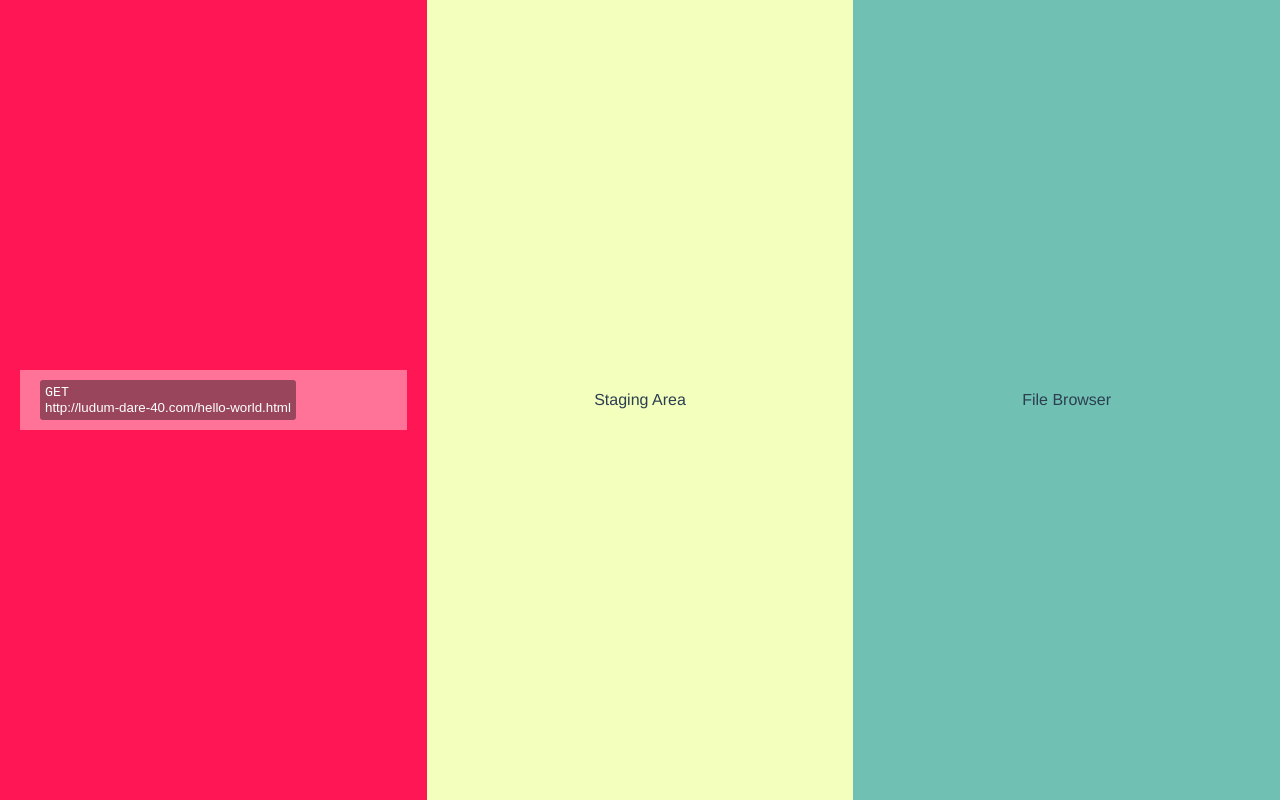
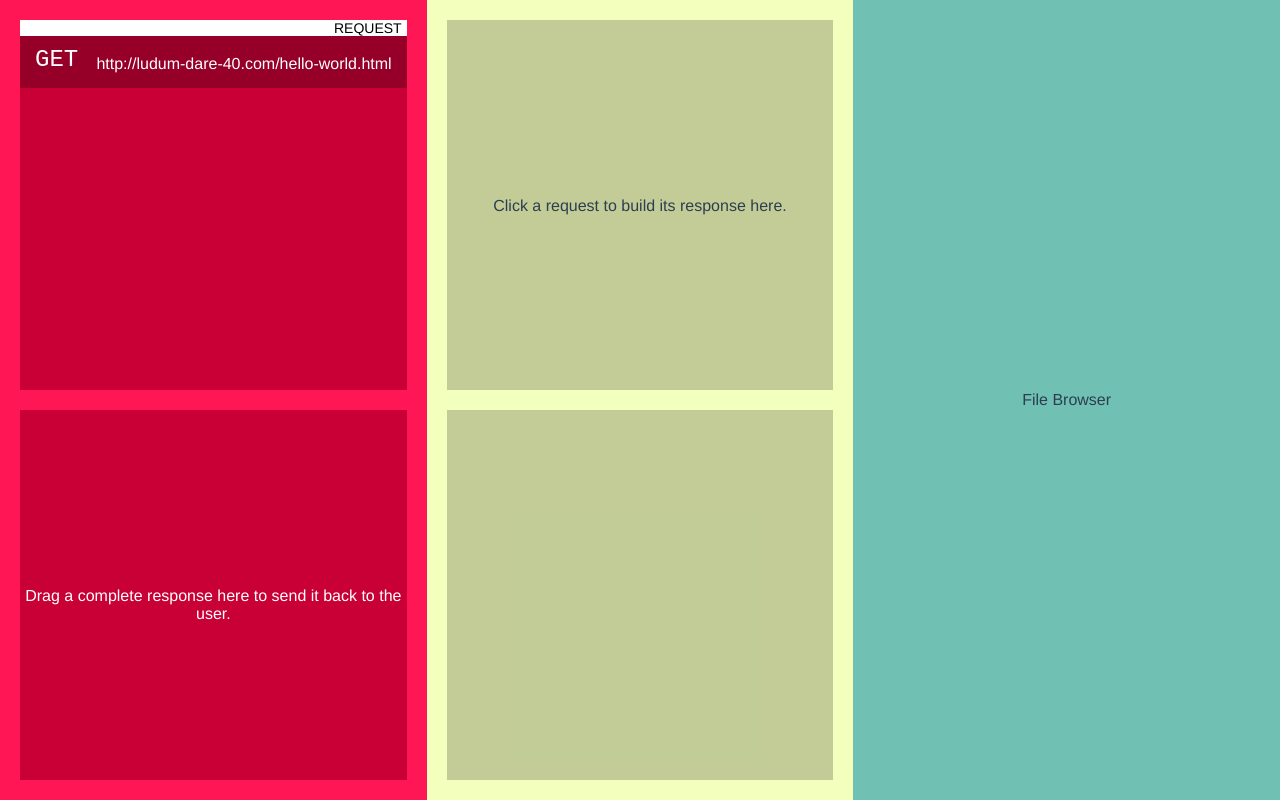
Before and after one commit to SaFrMo/ludum-dare-40, a Vue app: page /#/level-1 in a window 1280 px wide. Built offline with nearby package versions, Linux system fonts and the light colour scheme.

Commit message:
WIP on receiving & staging

```diff
--- a/src/App.vue
+++ b/src/App.vue
@@ -41,6 +41,17 @@
         .code {
             font-family: monospace;
         }
+
+        // Slide
+        .slide-in-enter {
+            transform: translateX(-100%);
+        }
+        .slide-in-leave-to {
+            transform: translateX(100%);
+        }
+        .slide-in-enter-active, .slide-in-leave-active {
+            transition: transform 0.6s;
+        }
     }
     .router-view {
         position: absolute;
--- a/src/components/parts/GameEngine.vue
+++ b/src/components/parts/GameEngine.vue
@@ -6,10 +6,12 @@
     import scriptedEvents from '@/gameplay/levels'
     export default {
         mounted () {
-            this.currentScriptedEvents.map(evt => {
-                console.log(evt.req)
-                this.$store.commit('ADD_REQUEST', evt.req)
-            })
+            setTimeout(() => {
+                this.currentScriptedEvents.map(evt => {
+                    console.log(evt.req)
+                    this.$store.commit('ADD_REQUEST', evt.req)
+                })
+            }, 1000)
         },
         props: {
             'scripted-events': { type: Object }
--- a/src/components/parts/ReqRes.vue
+++ b/src/components/parts/ReqRes.vue
@@ -1,19 +1,51 @@
 <template>
 
     <section class="req-res">
-        <button
+
+        <div class="receiving">
+
+            <transition-fade>
+                <div class="instructions" v-if="!$store.state.requests.length">
+                    Incoming requests will appear here.
+                </div>
+            </transition-fade>
+
+            <transition name="slide-in">
+                <div
                     class="single-request"
                     v-for="(request, i) in $store.state.requests"
                     :key="request.id"
-            @click="$store.commit('SET_SELECTED', request)">
+                    @click="$store.commit('MOVE_TO_STAGING', request)">
 
-            <div class="request-line">
+                    <div class="label">
+                        Request
+                    </div>
+
+                    <div class="content">
+                        <div :class="['request-line', { 'has-border': request.headers.length || request.body }]">
                             <span class="code">{{ request.command }}</span>
                             <span class="path">{{ request.path }}</span>
                         </div>
 
+                        <div class="fields" v-if="request.headers.length || request.body">
+                            <div class="headers" v-if="request.headers.length">Headers: {{ request.headers }}</div>
+                            <div class="body" v-if="request.body">Body: {{ request.body }}</div>
+                        </div>
+                    </div>
 
-        </button>
+                </div>
+            </transition>
+        </div>
+
+        <div class="output">
+
+            <transition-fade>
+                <div class="instructions" v-if="!$store.state.cache.length">
+                    Drag a complete response here to send it back to the user.
+                </div>
+            </transition-fade>
+
+        </div>
     </section>
 
 </template>
@@ -24,29 +56,71 @@
 
     #app .req-res {
         background-color: $left-bg;
+        color: #fff;
 
+        & > div {
+            height: calc(50% - 10px);
+            background-color: darken($left-bg, 15%);
+            overflow-x: hidden;
+        }
         .single-request {
-            background-color: rgba(255, 255, 255, 0.4);
+            background-color: darken($left-bg, 25%);
+            box-sizing: border-box;
+            // border-radius: 5px;
+            width: 100%;
+            cursor: pointer;
+            user-select: none;
+            margin-bottom: 10px;
+
             display: flex;
+            justify-content: space-between;
             flex-direction: column;
-            padding: 10px 20px;
+        }
+        .single-request .label {
+            text-align: right;
+            text-transform: uppercase;
+            font-size: 14px;
+            background-color: #fff;
+            color: #000;
+            display: inline-block;
+            padding: 0 5px;
+
+            transition: background-color 0.4s;
+        }
+        .single-request:hover .label,
+        .single-request:focus .label {
+            background-color: #ddd;
+        }
+        .single-request .content {
+            padding: 5px 10px 10px;
         }
         .request-line {
-            background-color: rgba(0, 0, 0, 0.4);
             padding: 5px;
-            border-radius: 3px;
-            color: #fff;
+            width: 100%;
+            box-sizing: border-box;
+
+            display: flex;
+            justify-content: space-between;
+            align-items: flex-end;
         }
-        .request-line span {
-            display: block;
-            width: 100%;
+        .request-line.has-border {
+            padding-bottom: 10px;
+            border-bottom: 2px solid #fff;
         }
         .request-line .code {
             text-align: left;
+            font-size: 24px;
         }
         .request-line .path {
             text-align: right;
         }
+        .fields {
+            padding: 10px 5px;
+            text-align: left;
+        }
+        .output {
+            margin-top: 20px;
+        }
     }
 
 </style>
--- a/src/components/parts/StagingArea.vue
+++ b/src/components/parts/StagingArea.vue
@@ -1,17 +1,88 @@
 <template>
 
     <section class="staging-area">
-        Staging Area
+        <div class="staging">
+
+            <transition-fade>
+                <div class="instructions" key="instructions" v-if="!$store.state.staging">
+                    Click a request to build its response here.
+                </div>
+
+                <div class="work-area" key="work-area" v-else>
+                    <div class="label">
+                        <span class="code">{{ staging.command }}</span>
+                        <span class="path">{{ staging.path }}</span>
+                    </div>
+
+                    <div class="controls">
+                        <button>File doesn't exist</button>
+                        <button>File is locked</button>
+                        <button>Send back to queue</button>
+                    </div>
+                </div>
+            </transition-fade>
+
+        </div>
+
+        <div class="cache">
+
+        </div>
     </section>
 
 </template>
+
+<script>
+    export default {
+        computed: {
+            staging () {
+                return this.$store.state.staging
+            }
+        }
+    }
+</script>
 
 <style lang="scss">
 
     @import 'src/styles/vars';
 
-    .staging-area {
+    #app .staging-area {
         background-color: $center-bg;
+
+        & > div {
+            height: calc(50% - 10px);
+            background-color: rgba(0, 0, 0, 0.2);
+            overflow-x: hidden;
+            position: relative;
+        }
+        & > div + div {
+            margin-top: 20px;
+        }
+
+        .work-area {
+            height: 100%;
+
+            display: flex;
+            flex-direction: column;
+            justify-content: space-between;
+        }
+        .label {
+            background-color: #fff;
+            display: flex;
+            flex-direction: column;
+            justify-content: flex-start;
+            align-items: flex-start;
+            padding: 10px;
+        }
+        .label .code {
+            font-size: 24px;
+            margin-bottom: 5px;
+        }
+        .controls {
+            padding: 10px;
+
+            display: flex;
+            justify-content: space-between;
+        }
     }
 
 </style>
--- a/src/components/templates/Board.vue
+++ b/src/components/templates/Board.vue
@@ -50,6 +50,19 @@
             flex-direction: column;
             justify-content: center;
         }
+
+        & > section > div {
+            position: relative;
+        }
+        .instructions {
+            position: absolute;
+            top: 0;
+            right: 0;
+            bottom: 0;
+            left: 0;
+            height: 1em;
+            margin: auto;
+        }
     }
 
 </style>
--- a/src/store/index.js
+++ b/src/store/index.js
@@ -6,9 +6,11 @@ Vue.use(Vuex)
 export default new Vuex.Store({
     state: {
         requests: [],
+        staging: false,
         selectedItem: false,
         score: 0,
-        tooltip: ''
+        tooltip: '',
+        cache: []
     },
     mutations: {
         'ADD_REQUEST': (state, payload) => {
@@ -16,6 +18,14 @@ export default new Vuex.Store({
         },
         'SET_SELECTED': (state, payload) => {
             state.selectedItem = payload || false
+        },
+        'MOVE_TO_STAGING': (state, payload) => {
+            state.requests = state.requests.filter(x => x.id !== payload.id)
+            if (state.staging) {
+                // Move staging back to receiving
+                state.requests.push(state.staging)
+            }
+            state.staging = payload
         }
     }
 })
```
Lines whose indentation alone changed are shown as unchanged.
